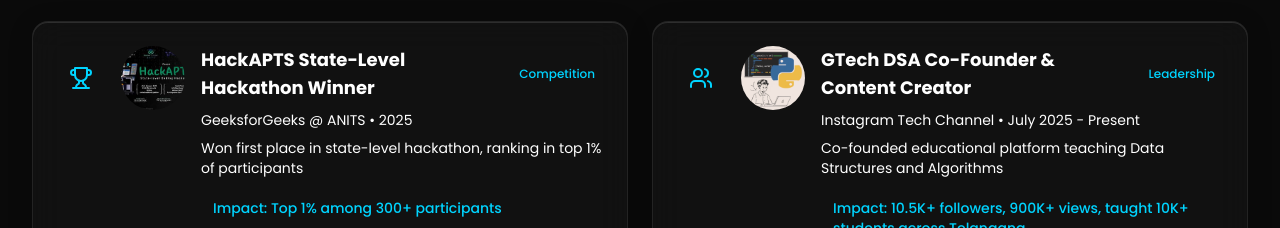
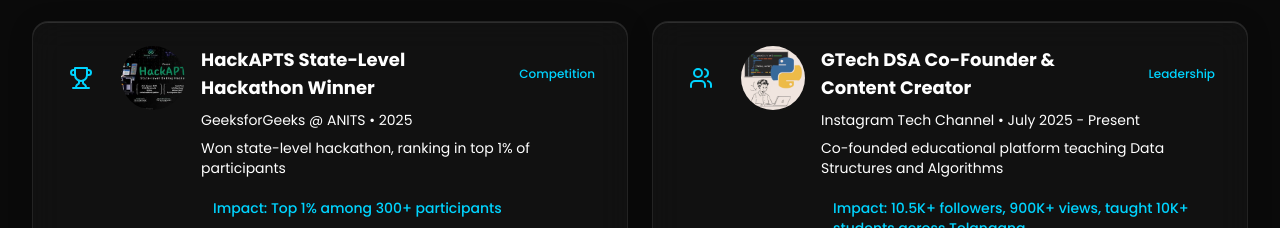
Before and after one commit to subhash-22-codes/Subhash-Portfolio, a React (Vite) app: page / in a window 1280 px wide. Shown: the part 7960-8188 px from the top of the page. Built offline with nearby package versions, Linux system fonts and the light colour scheme; a web font is replaced by a local one.

Commit message:
smaller changes

```diff
--- a/src/components/Resume.tsx
+++ b/src/components/Resume.tsx
@@ -86,7 +86,7 @@ const Resume: React.FC = () => {
     organization: 'GeeksforGeeks @ ANITS',
     period: '2025',
     category: 'Competition',
-    description: 'Won first place in state-level hackathon, ranking in top 1% of participants',
+    description: 'Won state-level hackathon, ranking in top 1% of participants',
     impact: 'Top 1% among 300+ participants',
     certificateLink: 'https://anits.pod.ai/pages/certificate/skgYfC',
     hasCredentials: true,
```
